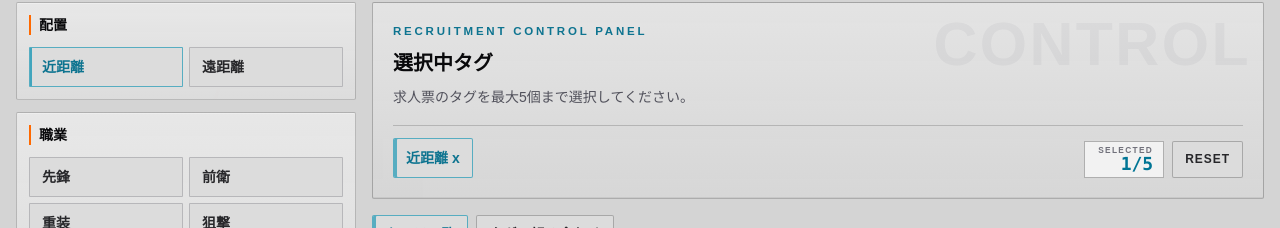
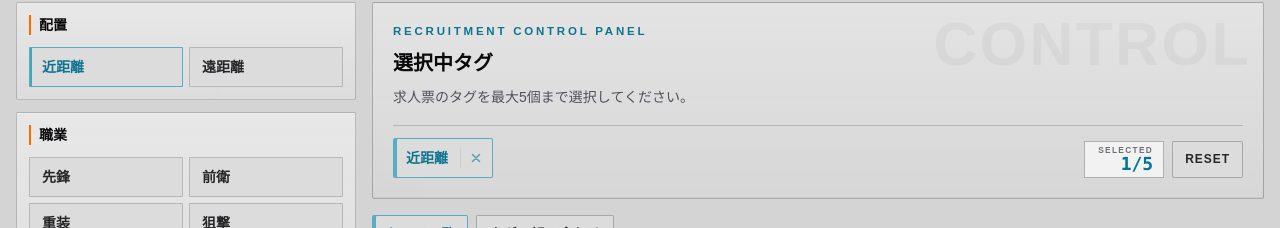
Before and after one commit to Assy0562/recruitment-terminal, a Next.js app: page / in a window 1280 px wide. Both pictures are taken after a click on the button "近距離". Shown: the part 97-325 px from the top of the page. Built offline with nearby package versions, Linux system fonts and the light colour scheme.

Commit message:
Refine selected tag close icon and spacing

```diff
--- a/src/components/SelectedTags.tsx
+++ b/src/components/SelectedTags.tsx
@@ -44,12 +44,17 @@ export function SelectedTags({
           ) : (
             selectedTags.map((tag) => (
               <button
-                className="terminal-button terminal-button-selected px-3 py-1.5 text-sm font-semibold transition"
+                className="terminal-button terminal-button-selected group inline-flex min-h-10 items-center gap-3 pl-3 pr-2 text-sm font-semibold transition"
                 key={tag}
                 onClick={() => onRemoveTag(tag)}
                 type="button"
               >
-                {tag} x
+                <span>{tag}</span>
+                <span className="flex h-5 w-6 shrink-0 items-center justify-end border-l border-current/20 opacity-60 transition-opacity group-hover:opacity-100">
+                  <svg aria-hidden="true" viewBox="0 0 16 16" fill="none" className="h-4 w-4">
+                    <path d="m4.5 4.5 7 7m0-7-7 7" stroke="currentColor" strokeWidth="1.5" strokeLinecap="round" />
+                  </svg>
+                </span>
               </button>
             ))
           )}
```
